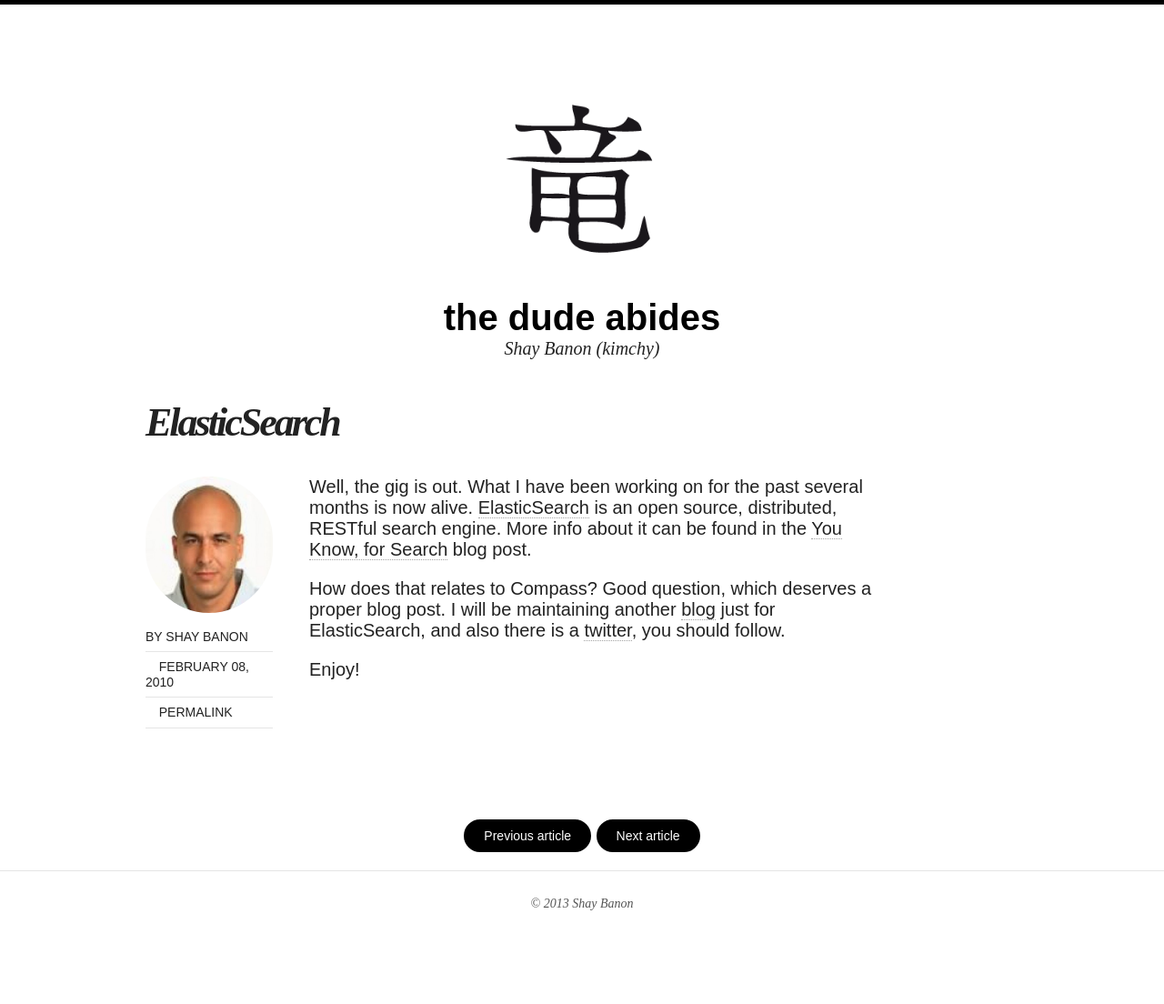
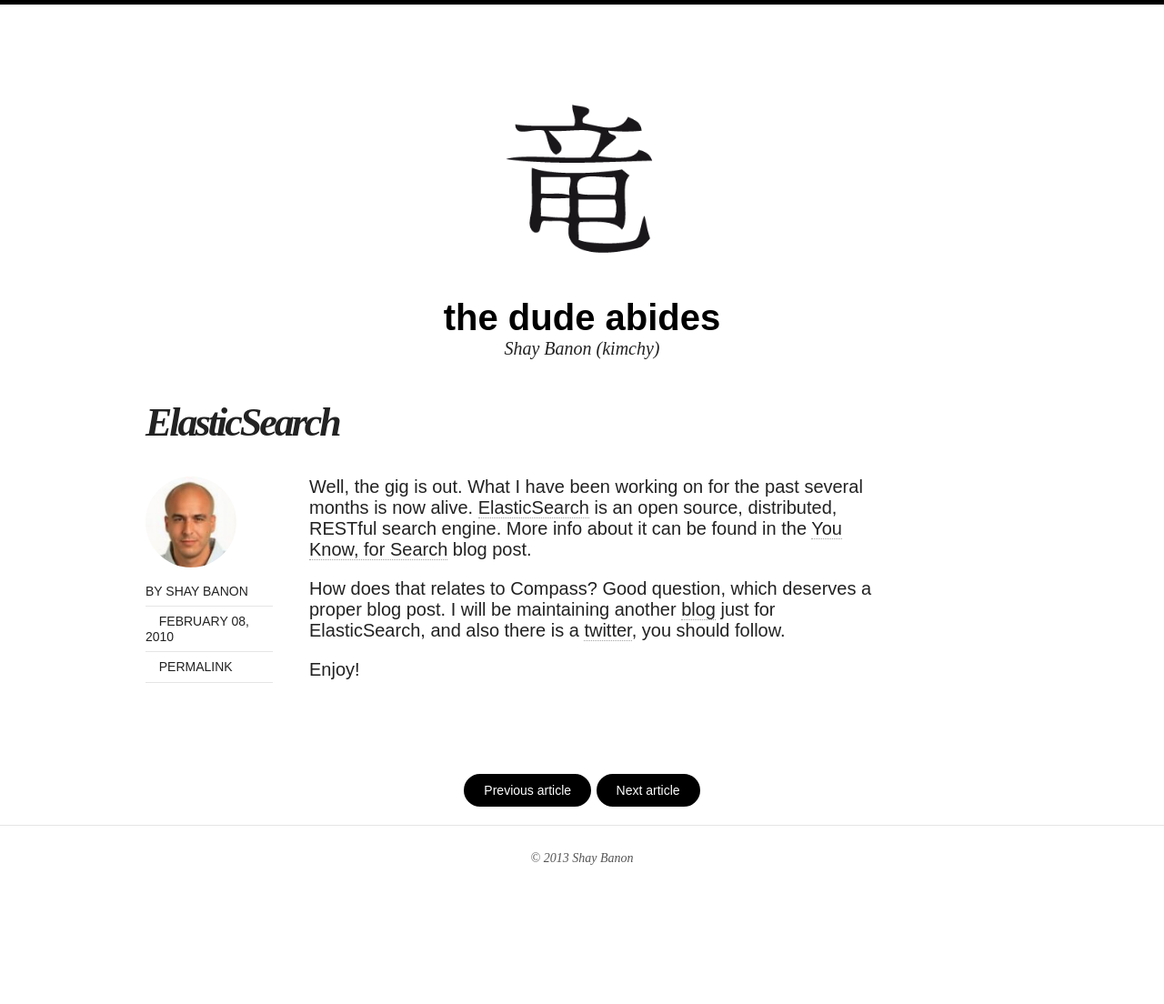
Before and after one commit to kimchy/kimchy.github.io, a Jekyll site: the page built from _posts/2010-02-08-elasticsearch.md, in a window 1280 px wide. Shown: the whole page at 91% size. Built offline with Jekyll 4.4.1, drawn with Linux system fonts in a browser that asks for light colours; nearby versions of some CDN libraries; after the commit the page ends 1054 px from its top, so only the background shows below that.

Commit message:
better....

```diff
--- a/assets/css/override.css
+++ b/assets/css/override.css
@@ -5,3 +5,8 @@
 blockquote {
 	font-size: 20px;
 }
+
+.author-photo {
+	width: 100px;
+	height: 100px;
+}
```
